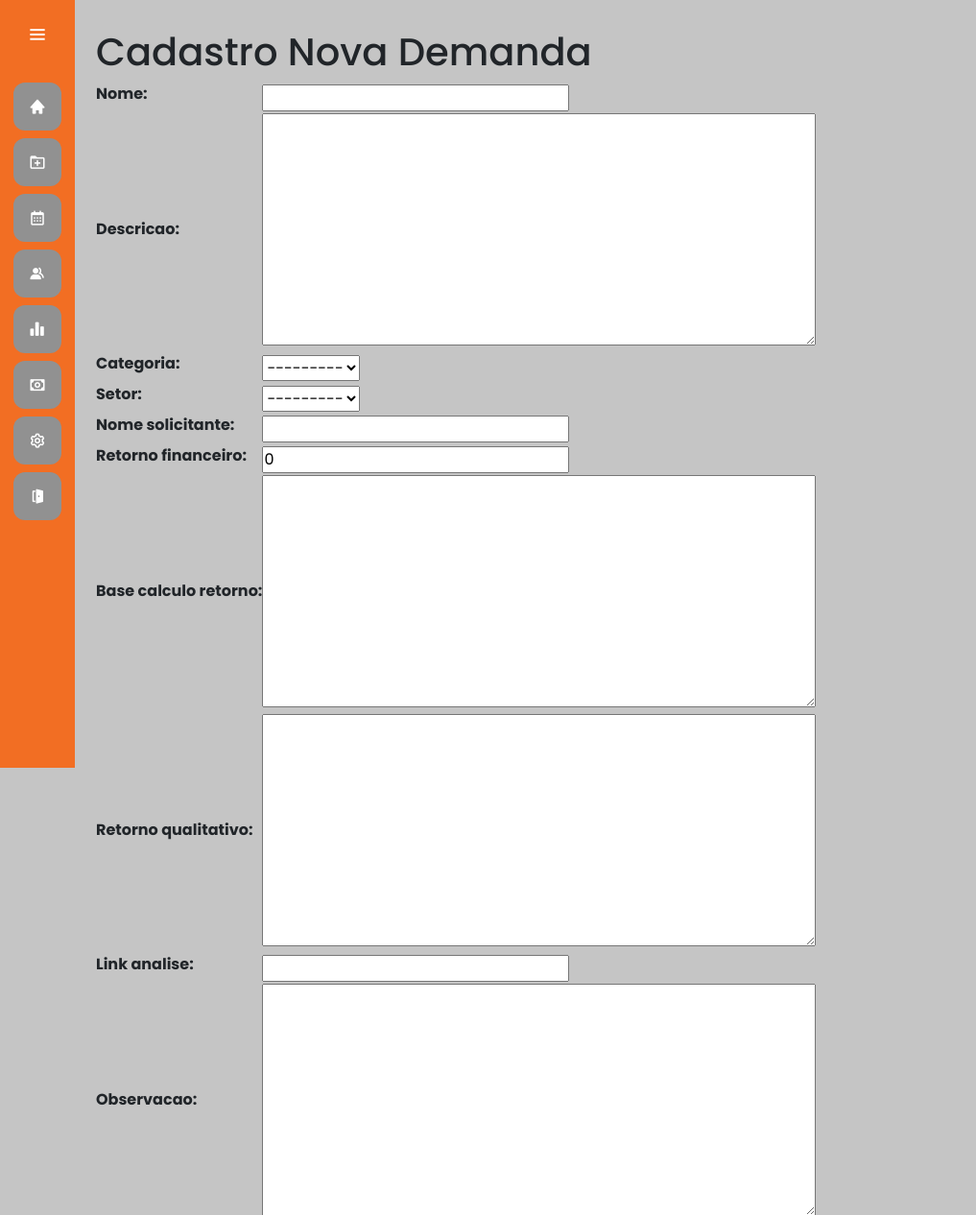
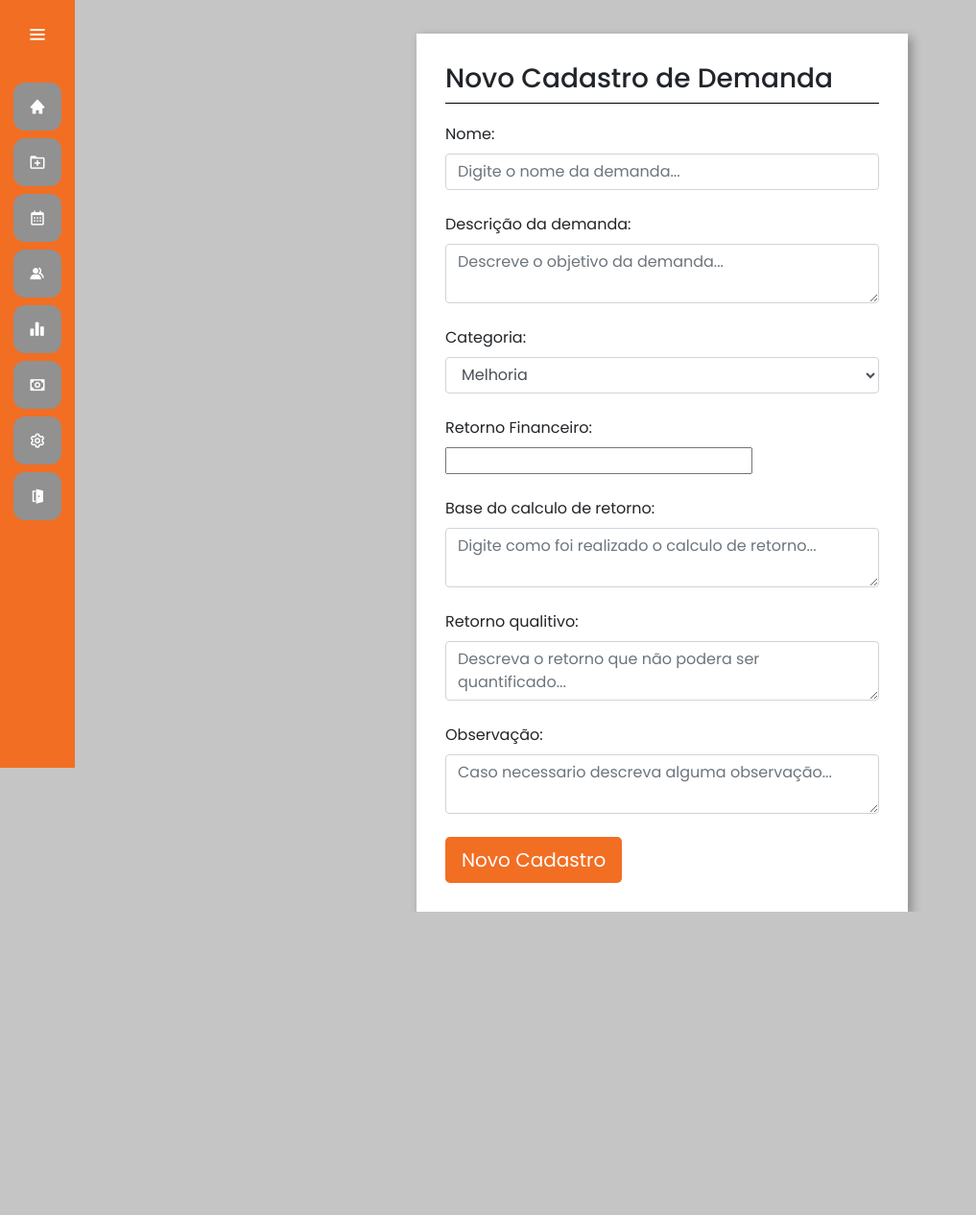
Before and after one commit to RafaelSchneider91/gestao_projetos, a Django app: page /demanda/cadastro_novademanda/ in a window 1280 px wide. Shown: the top 1266 px of the page at 96% size, without its empty margins (0-1017 px from the left). After the commit the page ends 950 px from the top, so only its background shows below. Run offline with Django 4.2, Linux system fonts and the light colour scheme; a user stored in the database is signed in; data comes from the database, SQL or seed files in the repository; both versions use the stored data as it was after the commit; parts of the project's set-up code (start-up, migrations or seed data) failed here and were passed over.

Commit message:
atualizacao cadastro demanda

```diff
--- a/demandas/forms.py
+++ b/demandas/forms.py
@@ -17,7 +17,8 @@ class formularioNovaDemanda(forms.ModelForm):
         #           'status',
         #           'usuario_criacao',
         #           )
-        exclude = ('data_cadastro',)
+        exclude = ('data_cadastro',
+                   )
 
 
         # fields = '__all__'
--- a/demandas/models.py
+++ b/demandas/models.py
@@ -5,7 +5,6 @@ from django.contrib.auth.models import User
 
 class Categoria(models.Model):
     categoria = models.CharField(max_length=50)
-
     def __str__(self) -> str:
         return self.categoria
 
--- a/demandas/templates/cadastro_novademanda.html
+++ b/demandas/templates/cadastro_novademanda.html
@@ -1,8 +1,98 @@
 {% extends 'base.html' %}
+
+
 
 {% block titulo %}Cadastro Nova Demanda |{% endblock titulo %}
 
-{% block 'conteudo' %}
+{% block 'head' %}
+{% load static %}
+
+<link href="{% static 'demandas/css/demanda.css' %}" rel="stylesheet">
+
+{% endblock %}
+
+{% block 'body' %}
+
+    <div class="wrapper">
+        <div class="box">
+            <div class="header">
+                <h3 class="titulo">Novo Cadastro de Demanda</h3>
+            </div>
+
+            <div class="body-box">
+                <form action="#" method="POST" enctype="multipart/form-data">{% csrf_token %}
+                    <div class="row">
+                    <div class="col-md">
+                        <label>Nome:</label>
+                        <input type="text" class="form-control" name="nome" placeholder="Digite o nome da demanda...">
+                    </div>
+                    </div>
+                    <br>
+                    <div class="row">
+                    </div>
+                    <div class="row">
+                        <div class="col-md">
+                            <label>Descrição da demanda:</label>
+                            <textarea name="descricao" class="form-control" placeholder="Descreve o objetivo da demanda..."></textarea>
+                        </div>
+                    </div>
+                    <br>
+                    <div class="row">
+                        <div class="col-md">
+                            <label>Categoria:</label>
+                            <select class="form-control" name="categoria">
+                                <option value="M">Melhoria</option>
+                                <option value="P">Projeto</option>
+                            </select>
+                        </div>
+                    </div>
+                    <br>
+                    <div class="row">
+                        <div class="col-md">
+                            <label>Retorno Financeiro:</label>
+                            <input type="number" step="0.1" name="retorno_financeiro">
+                        </div>
+                    </div>
+                    <br>
+                    <div class="row">
+                        <div class="col-md">
+                            <label>Base do calculo de retorno:</label>
+                            <textarea name="base_calculo_retorno " class="form-control" placeholder="Digite como foi realizado o calculo de retorno..."></textarea>
+                        </div>
+                    </div>
+                    <br>
+                    <div class="row">
+                        <div class="col-md">
+                            <label>Retorno qualitivo:</label>
+                            <textarea name="retorno_qualitativo" class="form-control" placeholder="Descreva o retorno que não podera ser quantificado..."></textarea>
+                        </div>
+                    </div>
+                    <br>
+                    <div class="row">
+                        <div class="col-md">
+                            <label>Observação:</label>
+                            <textarea name="observacao" class="form-control" placeholder="Caso necessario descreva alguma observação..."></textarea>
+                        </div>
+                    </div>
+                    <br>
+
+
+
+
+
+
+                    <input type="submit" value="Novo Cadastro" class="btn btn-lg btn-orange">
+                </form>
+
+            </div>
+        </div>
+    </div>
+
+{% endblock%}
+
+
+
+{% comment %} {% block 'conteudo' %}
 
 <h1>Cadastro Nova Demanda</h1>
 
@@ -20,4 +110,4 @@
 
 </body>
 
-{% endblock 'conteudo' %}
+{% endblock 'conteudo' %} {% endcomment %}
--- a/templates/base.html
+++ b/templates/base.html
@@ -1,12 +1,15 @@
 {% load static %}
 <!doctype html>
 <html lang="pt-BR">
+  <head>
+    <meta charset="utf-8">
+    <meta name="viewport" content="width=device-width, initial-scale=1">
+    <title>{% block titulo %}{% endblock titulo %}Gestão de Projetos</title>
+    {% include 'parciais/_head.html' %}
+    <link href="{% static 'base/css/base.css' %}" rel="stylesheet">
+    {% comment %} <link href="https://cdn.jsdelivr.net/npm/bootstrap@5.2.2/dist/css/bootstrap.min.css" rel="stylesheet"> {% endcomment %}
 
-
-  <head>
-    <title>{% block titulo %}{% endblock titulo %}Gestão de Projetos</title>
-
-    {% include 'parciais/_head.html' %}
+    {% block 'head' %}{% endblock%}
   </head>
 
 
@@ -78,21 +81,23 @@
         </ul>
       </div>
 
-      {% comment %} <section class="home-section">
-          {% block 'dashboard'%}
-          {% endblock %}
+  </body>
 
-      </section> {% endcomment %}
 
-    {% block 'conteudo' %}
 
-    <div>
 
-    </div>
+      {% block 'body' %}
 
-    {% endblock 'conteudo' %}
-    <script src="{% static 'geral/js/base.js' %}"></script>
+      {% block 'conteudo' %}
+
+      {% endblock 'conteudo' %}
+
+      {% endblock%}
+
+
+    <script src="{% static 'base/js/base.js' %}"></script>
     <script src="https://cdn.jsdelivr.net/npm/jquery@3.5.1/dist/jquery.slim.min.js"></script>
     <script src="https://cdn.jsdelivr.net/npm/bootstrap@4.6.1/dist/js/bootstrap.bundle.min.js"></script>
-  </body>
+    <script src="https://cdn.jsdelivr.net/npm/bootstrap@5.2.2/dist/js/bootstrap.bundle.min.js"></script>
+
 </html>
--- a/templates/parciais/_head.html
+++ b/templates/parciais/_head.html
@@ -4,6 +4,6 @@
 <meta name="viewport" content="width=device-width, initial-scale=1, shrink-to-fit=no">
 
 <link rel="stylesheet" href="https://cdn.jsdelivr.net/npm/bootstrap@4.6.1/dist/css/bootstrap.min.css">
-<link rel="stylesheet" href="{% static 'geral/css/base.css' %}">
-<link rel="stylesheet" href="{% static 'geral/css/general.css' %}">
+<link rel="stylesheet" href="{% static 'base/css/base.css' %}">
+<link rel="stylesheet" href="{% static 'base/css/general.css' %}">
 <link href='https://unpkg.com/boxicons@2.0.7/css/boxicons.min.css' rel='stylesheet'>
--- a/templates/static/geral/css/base.css
+++ b/templates/static/base/css/base.css
@@ -115,7 +115,7 @@
   padding: 0 20px 0 50px;
   width: 100%;
 }
-.sidebar .bx-search{
+.sidebar .bx1-search{
   position: absolute;
   top: 50%;
   left: 0;
@@ -124,11 +124,11 @@
   background: var(--main-color);
   color: #FFF;
 }
-.sidebar.open .bx-search:hover{
+.sidebar.open .bx1-search:hover{
   background: var(--main-color);
   color: #FFF;
 }
-.sidebar .bx-search:hover{
+.sidebar .bx1-search:hover{
   background: #FFF;
   color: var(--main-color);
 }
--- /dev/null
+++ b/templates/static/demandas/css/demanda.css
@@ -0,0 +1,41 @@
+.wrapper {
+    margin-top: 3%;
+    display: flex;
+    flex-direction: row;
+    justify-content: center;
+    align-items: center;
+}
+
+.box {
+    padding: 30px;
+    width: 40vw;
+    background: #fff;
+    box-shadow: 4px 4px 10px rgba(0,0,0,.3);
+}
+
+.header{
+    border-bottom: 1px solid black;
+}
+
+.body-box{
+    margin-top: 20px;
+}
+
+.btn-orange{
+
+    background-color: #f26e23;
+    color: white;
+}
+
+.btn-orange:hover{
+
+    background-color: #f26e23;
+    color: white;
+}
+
+@media (max-width: 1000px)
+{
+    .box{
+        width: 80vw;
+    }
+}
```
Also changed, not shown: db.sqlite3, demandas/migrations/0001_initial.py, demandas/migrations/0002_auto_20230406_1627.py (added), demandas/migrations/0003_auto_20230406_1628.py (added), projetos/migrations/0001_initial.py, projetos/migrations/0002_rename_demanda_novademanda.py (deleted), projetos/migrations/0003_delete_novademanda.py (deleted), projetos/migrations/0004_faseprojeto_novoprojeto_statusprojeto.py (deleted), templates/static/base/css/general.css (renamed from templates/static/geral/css/general.css), templates/static/base/css/novo_projeto.css (renamed from templates/static/geral/css/novo_projeto.css), templates/static/base/js/base.js (renamed from templates/static/geral/js/base.js).
